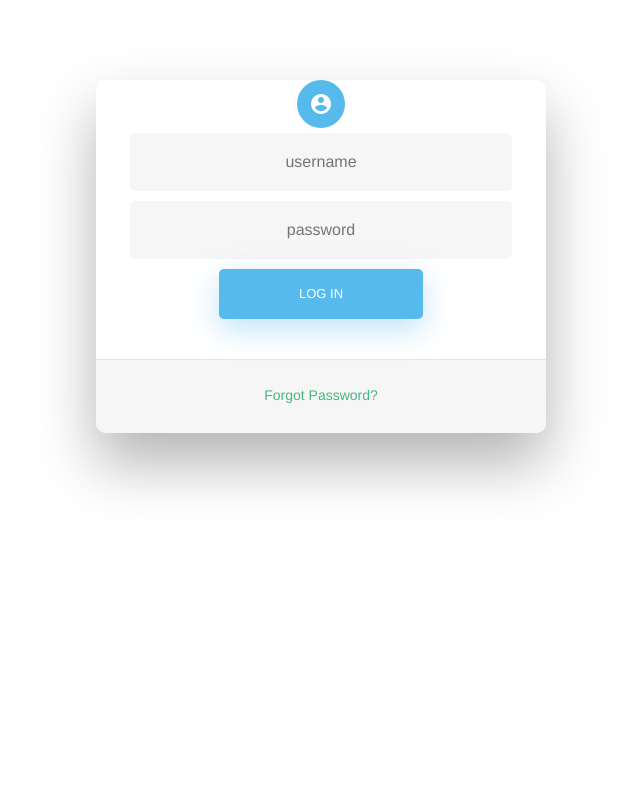
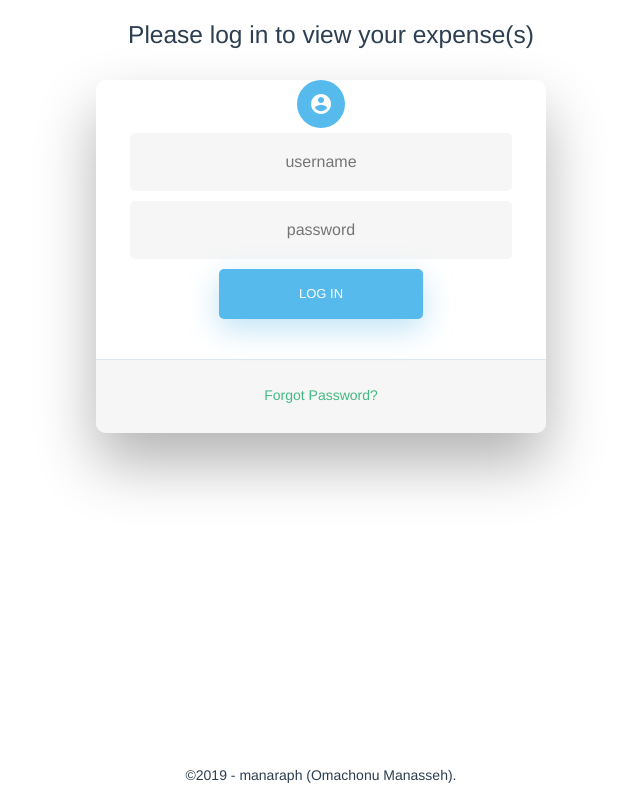
Before and after one commit to manaraph/expense-manager, a Vue app: page / in a window 1280 px wide. Shown: the whole page, without its empty margins (319-959 px from the left). Built offline with nearby package versions, Linux system fonts and the light colour scheme.

Commit message:
Improvements in UI

```diff
--- a/src/App.vue
+++ b/src/App.vue
@@ -1,7 +1,11 @@
 <template>
   <div id="app">
+    <header>
+      <h3>Please log in to view your expense(s)</h3>
+    </header>
     <login/>
     <!-- <expense/> -->
+    <footer> <p>&copy;{{new Date().getFullYear()}} - manaraph (Omachonu Manasseh). </p></footer>
   </div>
 </template>
 
@@ -19,6 +23,16 @@ export default {
 </script>
 
 <style>
+header{
+  top: 0;
+  left: 10px;
+  margin-top: 20px;
+  position: fixed;
+  width: 100%;
+}
+h3{
+  /* color: white; */
+}
 #app {
   font-family: 'Avenir', Helvetica, Arial, sans-serif;
   -webkit-font-smoothing: antialiased;
@@ -27,4 +41,12 @@ export default {
   color: #2c3e50;
   margin-top: 60px;
 }
+footer{
+  left: 0;
+  bottom: 0;
+  margin: 0;
+  padding: 0;
+  position: fixed;
+  width: 100%;
+}
 </style>
```
